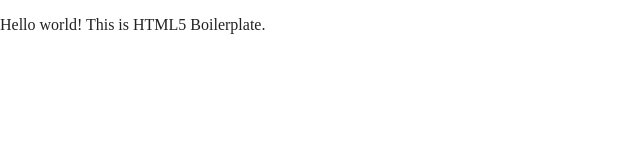
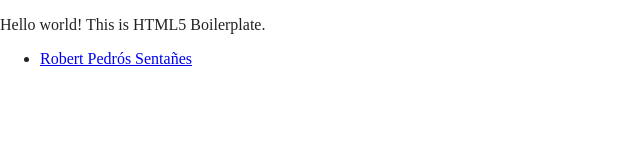
Before and after one commit to rubenrm-gft/pagina-web, a website built with Parcel: page index.html in a window 1280 px wide. Shown: the whole page, without its empty margins (0-640 px from the left). Built offline with nearby package versions, Linux system fonts and the light colour scheme.

Commit message:
He afegit Robert.html a la pàgina principal i creat aquesta pàgina personal

```diff
--- a/index.html
+++ b/index.html
@@ -30,6 +30,11 @@
   <script src="js/plugins.js"></script>
   <script src="js/main.js"></script>
 
+  <!-- LISTA ORDENADA. -->
+  <ul>
+    <li><a href="robert.html">Robert Pedrós Sentañes</a></li>
+  </ul>
+
   <!-- Google Analytics: change UA-XXXXX-Y to be your site's ID. -->
   <script>
     window.ga = function () { ga.q.push(arguments) }; ga.q = []; ga.l = +new Date;
```
Also changed, not shown: robert.html (added, +6 -0 lines).
